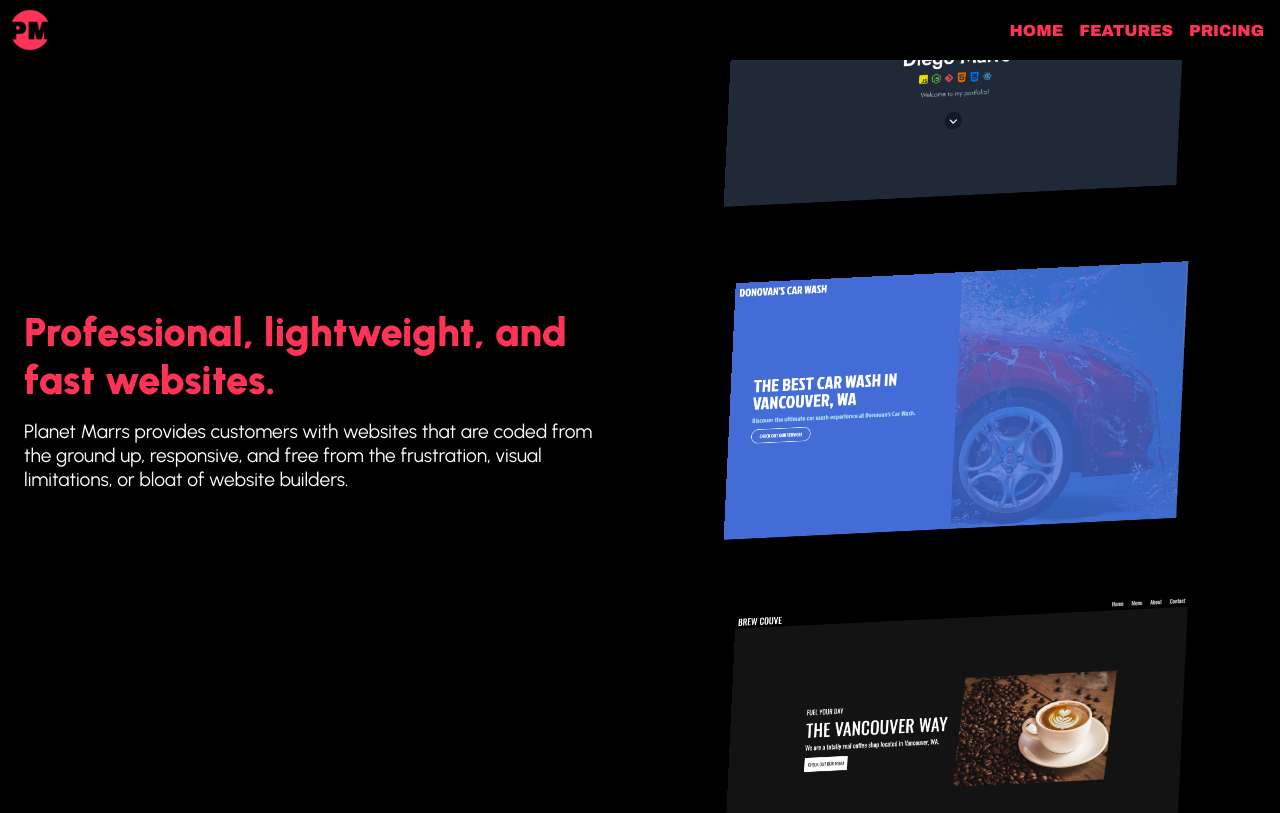
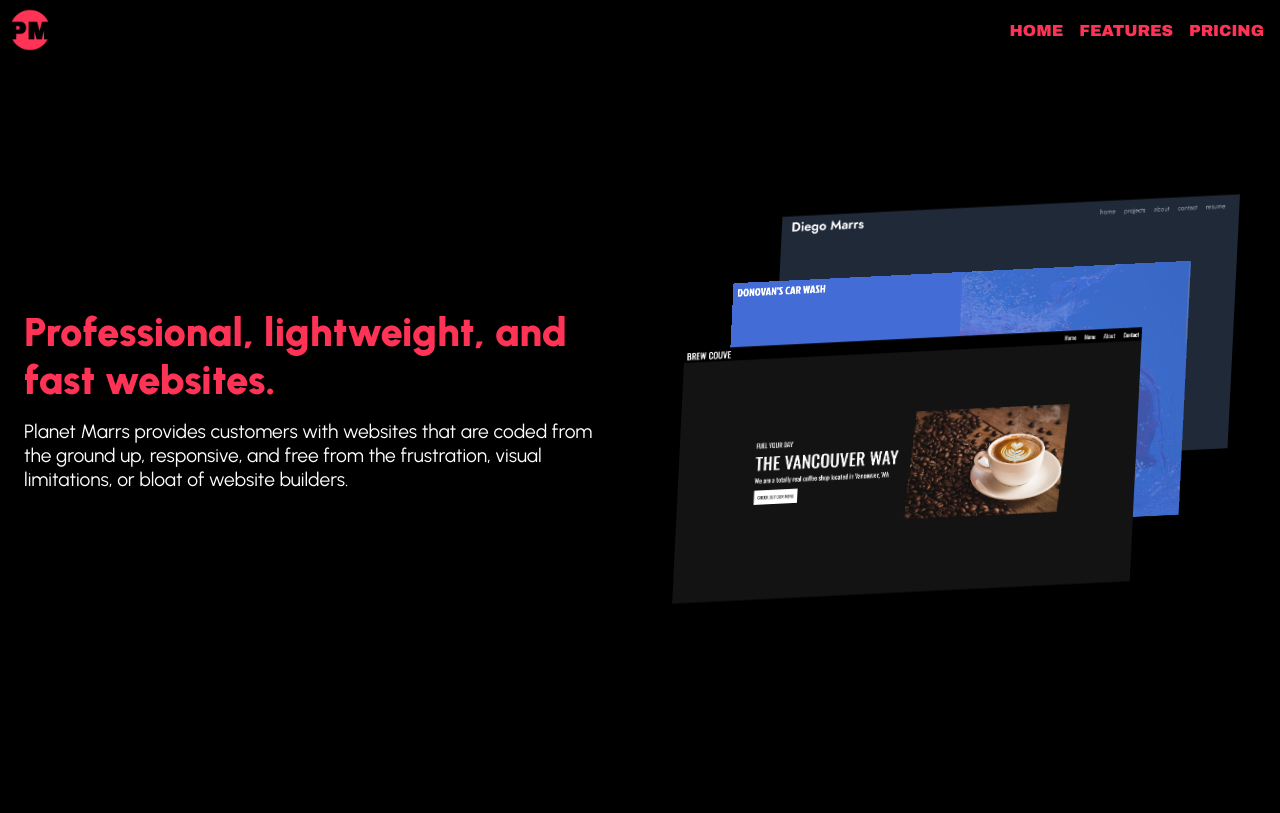
Before and after one commit to StaticCloud/Planet-Marrs, a Next.js app: page / in a window 1280 px wide. Shown: the top 813 px of the page. Built offline with nearby package versions, Linux system fonts and the light colour scheme.

Commit message:
improved styling for sample sites

```diff
--- a/app/components/ContactSection.tsx
+++ b/app/components/ContactSection.tsx
@@ -1,5 +1,4 @@
 import style from './styles/ContactSection.module.css';
-import Link from 'next/link';
 
 export default function ContactSection() {
     return (
--- a/app/components/styles/LandingSection.module.css
+++ b/app/components/styles/LandingSection.module.css
@@ -11,31 +11,35 @@
     width: 600px;
     height: 500px;
     display: flex;
+    align-items: center;
     position: relative;
-    flex-direction: column;
-    justify-content: center;
-    align-items: center;
 }
 
 .landingSites a {
-    display: flex;
-    height: 100%;
+    position: absolute;
     width: 100%;
+    display: block;
     scale: 0.8;
-    rotate: 0.8 -1 0 25deg;
+    rotate: 0.8 -0.8 0 25deg;
     transition: .2s all;
 }
 
-.landingSites img {
-    height: auto;
-    width: 100%;
-    object-fit: contain;
+.landingSites a:nth-child(1) {
+    transform: translateX(10%) translateY(-25%);
 }
 
+.landingSites a:nth-child(3) {
+    transform: translateY(25%) translateX(-10%);
+}
 
 .landingSites a:hover {
-    transform: translateY(-40px);
     rotate: 0 0 0 0deg;
+}
+
+.landingSites a img {
+    width: 100%;
+    height: auto;
+    object-fit: contain;
 }
 
 .landingText {
```
